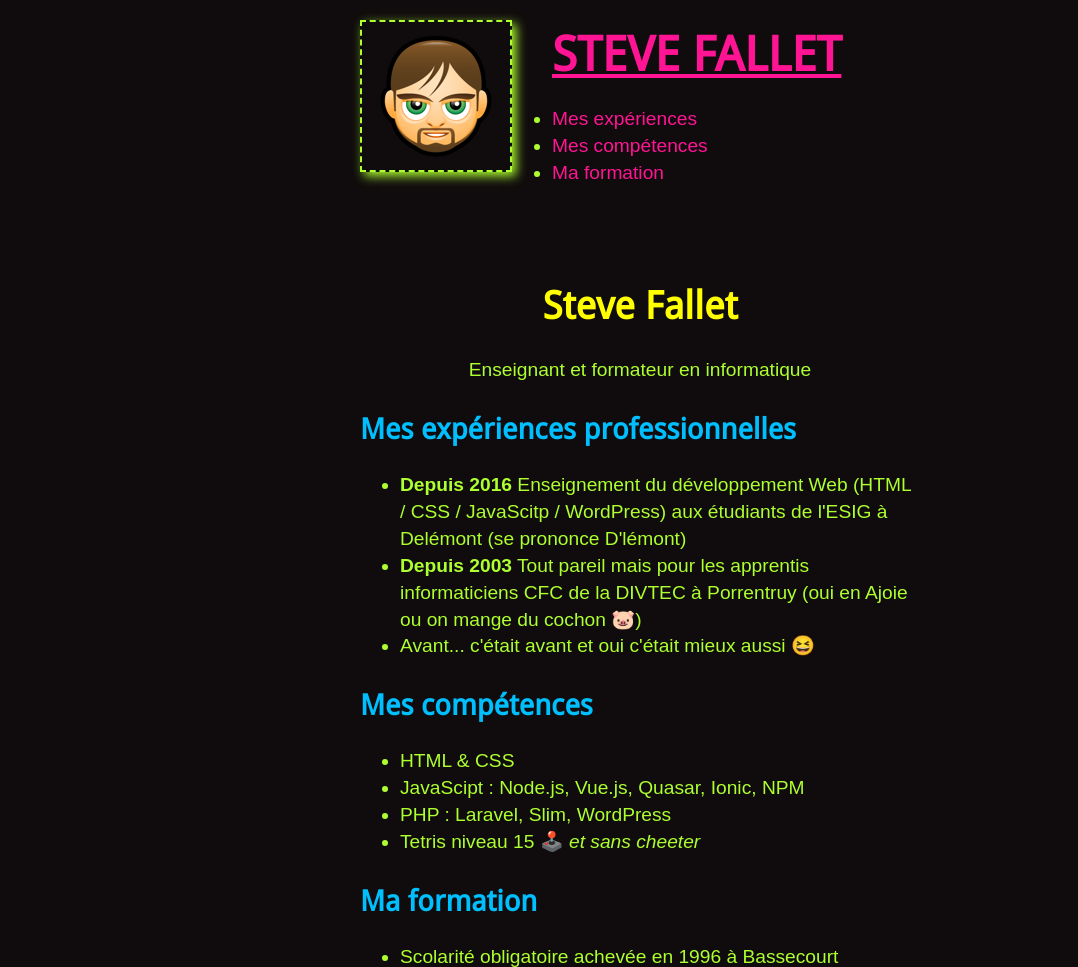
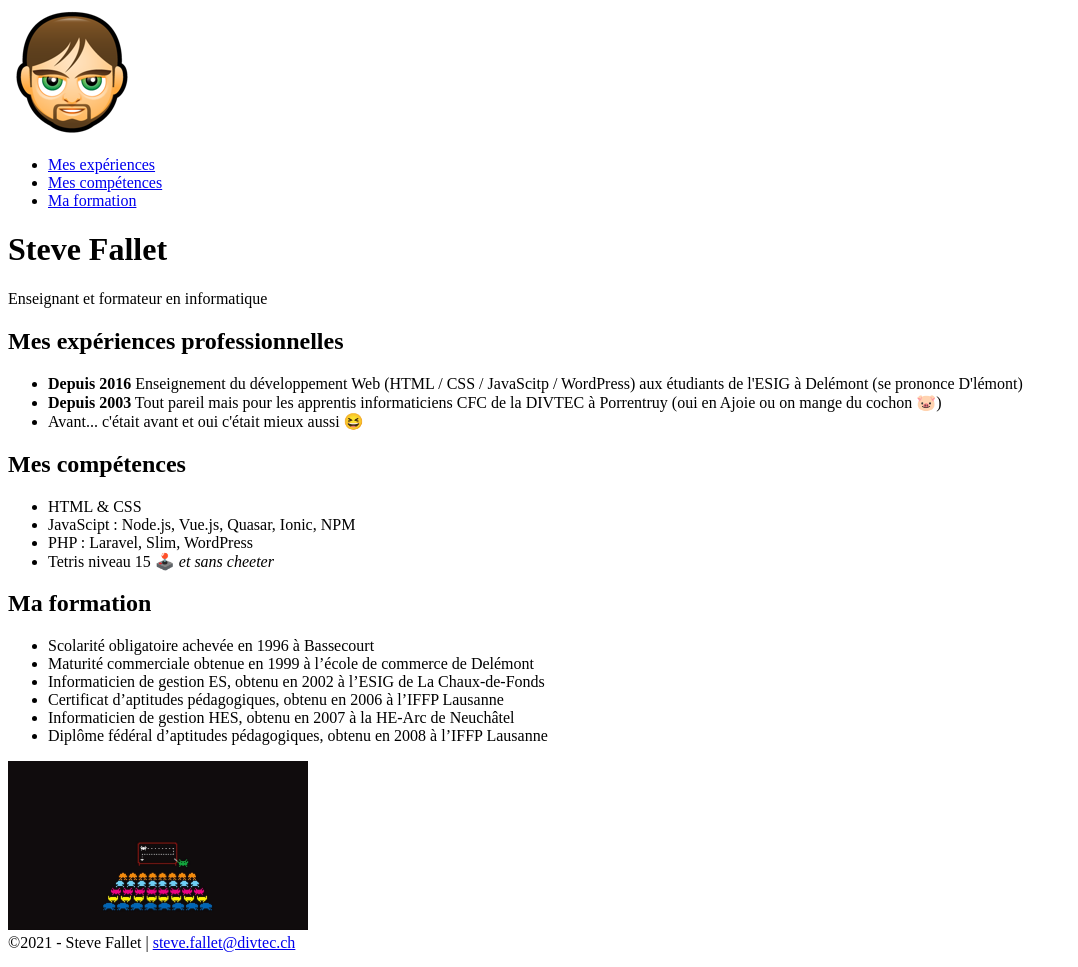
Before and after one commit to divtec-cejef/101-SFA-HTML-CV-01, a plain HTML site: page index.html in a window 1280 px wide. Shown: the top 967 px of the page, without its empty margins (0-1078 px from the left). Drawn offline with nearby package versions, Linux system fonts and the light colour scheme.

Commit message:
del README.md

```diff
--- a/css/main.css
+++ /dev/null
@@ -1,101 +0,0 @@
-@font-face
-{
-    font-family: 'droid_sansregular';
-    src: url('../fonts/DroidSans-webfont.eot');
-    src: url('../fonts/DroidSans-webfont.eot?#iefix') format('embedded-opentype'),
-         url('../fonts/DroidSans-webfont.woff') format('woff'),
-         url('../fonts/DroidSans-webfont.ttf') format('truetype'),
-         url('../fonts/DroidSans-webfont.svg#droid_sansregular') format('svg');
-    font-weight: normal;
-    font-style: normal;
-}
-
-* {
-    box-sizing: border-box;
-}
-
-body {
-    font-family: Arial, sans-serif;
-    font-weight: 400;
-    font-size: 1.2rem;
-    line-height: 1.4;
-    color: greenyellow;
-    background-color: #100c0d;
-    background-image: url('../img/space-invaders.jpg');
-    background-position: bottom;
-    background-repeat: no-repeat;
-    background-size: 600px;
-    max-width: 600px;
-    margin: 0 auto;
-    padding-bottom: 200px;
-}
-
-img {
-    max-width: 100%;
-    height: auto;
-    width: auto;
-}
-
-a {
-    color: deeppink;
-    text-decoration: none;
-}
-
-a:hover {
-    color: darkmagenta;
-}
-
-h1, h2, .logo
-{
-    font-family: 'droid_sansregular', 'Arial', sans-serif;
-}
-
-h1 {
-    color: yellow;
-    font-size: 2em;
-}
-
-h1, h1 + p
-{
-    text-align: center;
-}
-
-h2 {
-    color: deepskyblue;
-}
-
-header {
-    padding: 20px;
-}
-
-header .logo {
-    font-size: 3rem;
-    font-weight: bold;
-    text-decoration: underline;
-    text-transform: uppercase;
-}
-
-header .logo img
-{
-    float: left;
-    border: 2px dashed greenyellow;
-    padding: 10px;
-    margin-right: 40px;
-    margin-bottom: 60px;
-    box-shadow: 4px 4px 10px greenyellow;
-}
-
-main {
-    clear: both;
-    padding: 20px;
-}
-
-footer a {
-    color: #100c0d;
-    text-shadow: 2px 2px 5px deeppink;
-}
-
-footer a:hover {
-    color: deeppink;
-    text-shadow: 1px 1px 5px deeppink;
-}
--- a/index.html
+++ b/index.html
@@ -8,13 +8,9 @@
     <!-- Titre de la page -->
     <title>Steve Fallet | Curriculum vitæ</title>
     <!-- Auteur -->
-    <meta name="author" content="Laure Dinateur">
+    <meta name="author" content="Steve Fallet">
     <!-- Description de la page -->
-    <meta name="description" content="Brève description du contenu de la page.">
-    <!-- Reset CSS Normalize CSS -->
-    <link rel="stylesheet" href="https://cdnjs.cloudflare.com/ajax/libs/normalize/8.0.1/normalize.min.css"/>
-    <!-- CSS de base -->
-    <link rel="stylesheet" href="css/main.css"/>
+    <meta name="description" content="Le CV de Steve Fallet enseignant en informatique">
     <!-- Favicon -->
     <link rel="icon" type="image/png" href="favicon.ico" />
 </head>
@@ -22,7 +18,6 @@
 <header>
     <a class="logo" href="img/steve-fallet-avatar.png">
         <img src="img/steve-fallet-avatar.png" alt="Avatar de Steve Fallet">
-        Steve Fallet
     </a>
 
     <nav>
@@ -74,6 +69,7 @@
         <li>Diplôme fédéral d’aptitudes pédagogiques, obtenu en 2008 à l’IFFP
             Lausanne</li>
     </ul>
+    <img src="img/space-invaders.jpg" alt="Space Invaders la base !" width="300">
 </main>
 <footer>
     &copy;2021 - Steve Fallet | <a href="mailto:steve.fallet@divtec.ch">steve.fallet@divtec.ch</a>
```
Also changed, not shown: fonts/DroidSans-webfont.ttf (deleted), fonts/DroidSans-webfont.woff (deleted), 2 other files.
